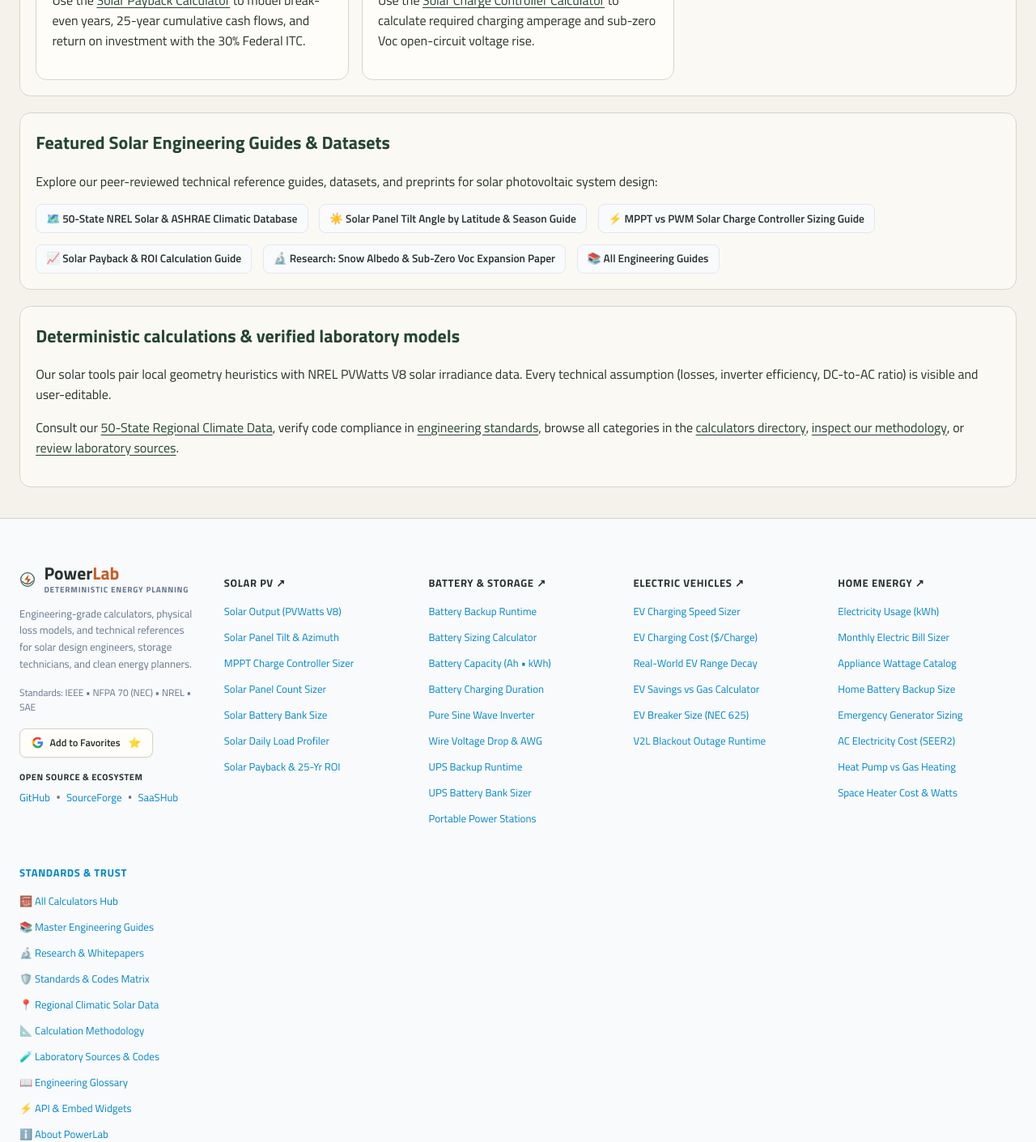
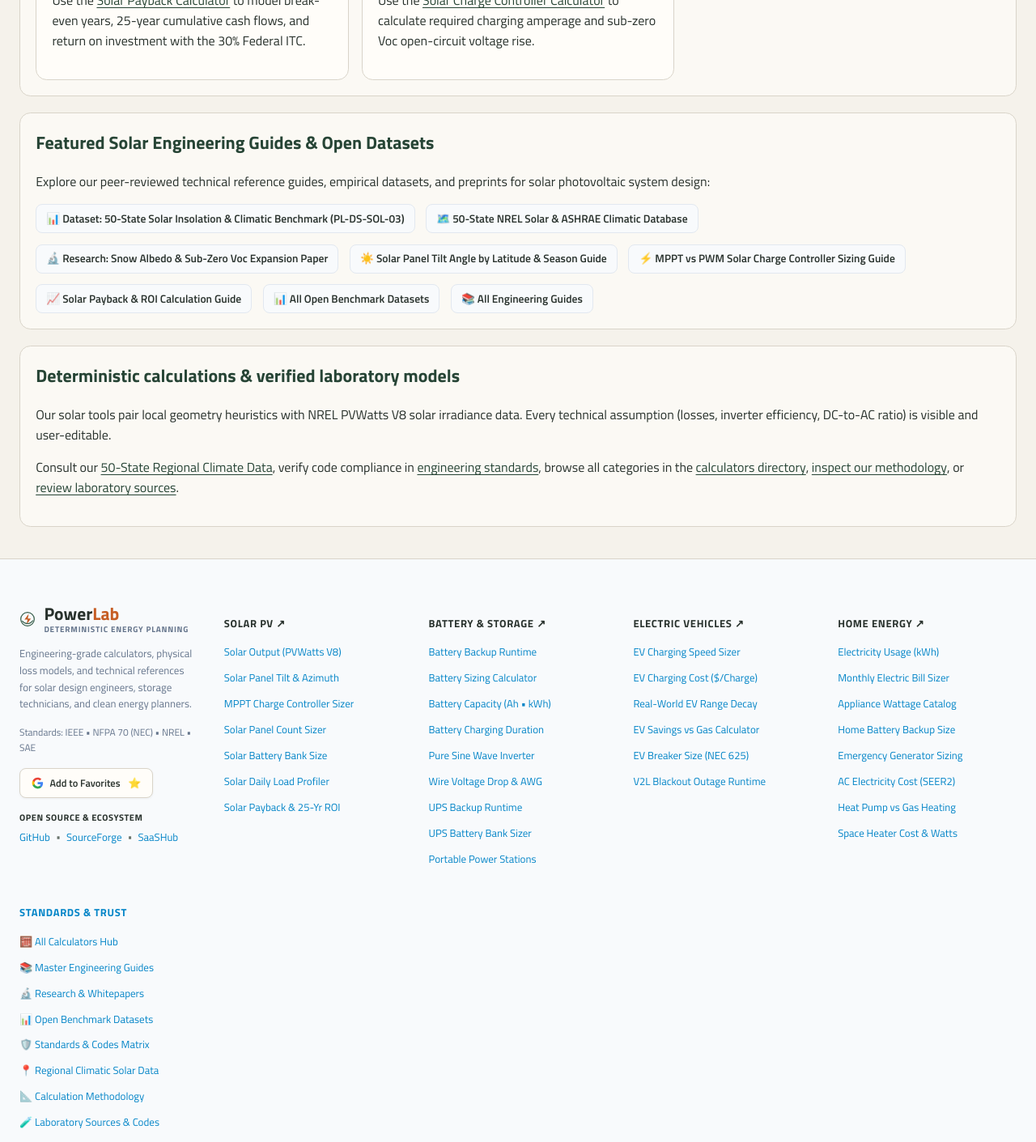
Before and after one commit to miadsaadidi/powerlab, a Next.js app: page /solar in a window 1280 px wide. Shown: the part 2471-3882 px from the top of the page at 81% size. Built offline with nearby package versions, Linux system fonts and the light colour scheme; no server answers.

Commit message:
feat(seo): integrate open benchmark datasets across topic hubs and global navigation

```diff
--- a/src/app/ev/page.tsx
+++ b/src/app/ev/page.tsx
@@ -221,12 +221,14 @@ export default function EvHub() {
       </div>
     </section>
     <section className="hub-support" aria-labelledby="ev-guides-heading">
-      <h2 id="ev-guides-heading">Featured EV Engineering Guides &amp; Research Preprints</h2>
-      <p>Explore our peer-reviewed electrical installation guides, EVSE ampacity whitepapers, and aerodynamic range reference:</p>
+      <h2 id="ev-guides-heading">Featured EV Engineering Guides &amp; Open Datasets</h2>
+      <p>Explore our peer-reviewed electrical installation guides, empirical datasets, and EVSE ampacity whitepapers:</p>
       <div className="supporting-links" style={{ display: "flex", flexWrap: "wrap", gap: "0.85rem", marginTop: "0.75rem" }}>
+        <Link href="/datasets/continuous-duty-evse-terminal-temperature-benchmark" className="footer-link">📊 Dataset: Continuous-Duty EVSE Terminal Benchmark (PL-DS-EVSE-01)</Link>
         <Link href="/research/continuous-duty-thermal-sizing-evse-ampacity" className="footer-link">🔬 Research: Level 2 EVSE Continuous-Duty Ampacity &amp; Terminal Heating</Link>
         <Link href="/guides/level-2-ev-charging-speed-and-breaker-sizing-guide" className="footer-link">🚗 Level 2 EV Charging Speed &amp; Breaker Sizing Guide</Link>
         <Link href="/guides/how-to-calculate-ev-driving-range-and-efficiency-guide" className="footer-link">⚡ EV Driving Range Formula &amp; Winter Drag Guide</Link>
+        <Link href="/datasets" className="footer-link">📊 All Open Benchmark Datasets</Link>
         <Link href="/guides" className="footer-link">📚 All Engineering Guides</Link>
       </div>
     </section>
--- a/src/app/solar/page.tsx
+++ b/src/app/solar/page.tsx
@@ -216,14 +216,16 @@ export default function SolarHub() {
       </div>
     </section>
     <section className="hub-support" aria-labelledby="solar-guides-heading">
-      <h2 id="solar-guides-heading">Featured Solar Engineering Guides &amp; Datasets</h2>
-      <p>Explore our peer-reviewed technical reference guides, datasets, and preprints for solar photovoltaic system design:</p>
+      <h2 id="solar-guides-heading">Featured Solar Engineering Guides &amp; Open Datasets</h2>
+      <p>Explore our peer-reviewed technical reference guides, empirical datasets, and preprints for solar photovoltaic system design:</p>
       <div className="supporting-links" style={{ display: "flex", flexWrap: "wrap", gap: "0.85rem", marginTop: "0.75rem" }}>
+        <Link href="/datasets/50-state-solar-insolation-climatic-benchmark" className="footer-link">📊 Dataset: 50-State Solar Insolation &amp; Climatic Benchmark (PL-DS-SOL-03)</Link>
         <Link href="/solar/regional-climate-data" className="footer-link">🗺️ 50-State NREL Solar &amp; ASHRAE Climatic Database</Link>
+        <Link href="/research/ground-view-factor-snow-albedo-pv-tilt" className="footer-link">🔬 Research: Snow Albedo &amp; Sub-Zero Voc Expansion Paper</Link>
         <Link href="/guides/solar-panel-tilt-angle-by-latitude-and-season-guide" className="footer-link">☀️ Solar Panel Tilt Angle by Latitude &amp; Season Guide</Link>
         <Link href="/guides/mppt-solar-charge-controller-sizing-guide" className="footer-link">⚡ MPPT vs PWM Solar Charge Controller Sizing Guide</Link>
         <Link href="/guides/solar-payback-and-roi-calculation-guide" className="footer-link">📈 Solar Payback &amp; ROI Calculation Guide</Link>
-        <Link href="/research/ground-view-factor-snow-albedo-pv-tilt" className="footer-link">🔬 Research: Snow Albedo &amp; Sub-Zero Voc Expansion Paper</Link>
+        <Link href="/datasets" className="footer-link">📊 All Open Benchmark Datasets</Link>
         <Link href="/guides" className="footer-link">📚 All Engineering Guides</Link>
       </div>
     </section>
--- a/src/components/site-footer.tsx
+++ b/src/components/site-footer.tsx
@@ -202,6 +202,11 @@ export function SiteFooter() {
               <li>
                 <Link href="/research" style={{ fontWeight: 600 }}>
                   🔬 Research &amp; Whitepapers
+                </Link>
+              </li>
+              <li>
+                <Link href="/datasets" style={{ fontWeight: 600, color: "#10b981" }}>
+                  📊 Open Benchmark Datasets
                 </Link>
               </li>
               <li>
--- a/src/lib/navigation.ts
+++ b/src/lib/navigation.ts
@@ -40,6 +40,7 @@ export function getFooterNavigation(): NavigationItem[] {
   return [
     ...getPrimaryNavigation(),
     { label: "Research & Whitepapers", href: "/research" },
+    { label: "Open Benchmark Datasets", href: "/datasets" },
     { label: "Regional Climate & Solar Data", href: "/solar/regional-climate-data" },
     { label: "Engineering Glossary", href: "/glossary" },
     { label: "Embed Widgets", href: "/developers" },
```
Also changed, not shown: SEO/DAILY_LOG.md (+19 -0 lines), src/app/battery/page.tsx (+5 -2 lines), src/app/home-energy/page.tsx (+5 -2 lines), SEO/CHANGELOG.md.
